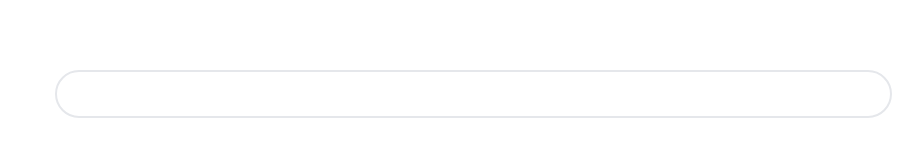
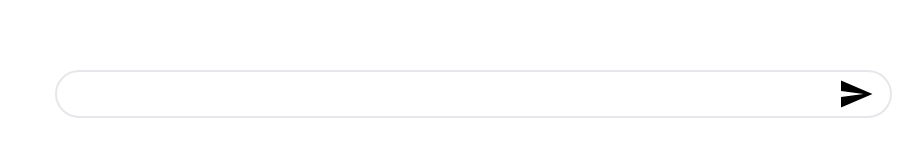
Before and after one commit to Patri22k/social-app, a React (Create React App) app in the folder frontend/: page / in a window 1280 px wide. Shown: the part 570-726 px from the top of the page, without its empty margins (380-1280 px from the left). Built offline with nearby package versions, Linux system fonts and the light colour scheme.

Commit message:
Add input text field and SendIcon to chatInput component

```diff
--- a/frontend/package.json
+++ b/frontend/package.json
@@ -3,6 +3,7 @@
   "version": "0.1.0",
   "private": true,
   "dependencies": {
+    "@material-ui/icons": "^4.11.3",
     "@testing-library/jest-dom": "^5.17.0",
     "@testing-library/react": "^13.4.0",
     "@testing-library/user-event": "^13.5.0",
@@ -36,7 +37,7 @@
     ]
   },
   "devDependencies": {
-    "tailwindcss": "^3.4.1",
-    "@babel/plugin-proposal-private-property-in-object": "^7.16.0"
+    "@babel/plugin-proposal-private-property-in-object": "^7.16.0",
+    "tailwindcss": "^3.4.1"
   }
 }
--- a/frontend/public/index.html
+++ b/frontend/public/index.html
@@ -3,6 +3,7 @@
   <head>
     <meta charset="utf-8" />
     <link rel="icon" href="%PUBLIC_URL%/favicon.ico" />
+    <link rel="stylesheet" href="https://fonts.googleapis.com/icon?family=Material+Icons" />
     <meta name="viewport" content="width=device-width, initial-scale=1" />
     <meta name="theme-color" content="#000000" />
     <meta
--- a/frontend/src/App.js
+++ b/frontend/src/App.js
@@ -1,4 +1,5 @@
 import './App.css';
+import SendIcon from '@material-ui/icons/Send';
 
 function App() {
   return (
@@ -10,8 +11,18 @@ function App() {
         <div className="chatDisplay h-4/5">
 
         </div>
-        <div className="chatInput h-1/5">
-          <input type="text" className="w-[calc(100%-1rem)] h-12 border-2 rounded-3xl" />
+        <div className="chatInput relative h-1/5">
+          <input type="text" className="w-[calc(100%-1rem)] h-12 border-2 pr-40 rounded-3xl" />
+          <button
+           type="Send"
+           className="absolute top-0 right-5 h-12 w-12">
+            <SendIcon
+             className='align-middle'
+             style={{
+              fontSize: 36
+             }}
+            />
+          </button>
         </div>
       </div>
     </div>
```
Also changed, not shown: 1 other file (tests, documents, lock files or other folders).
